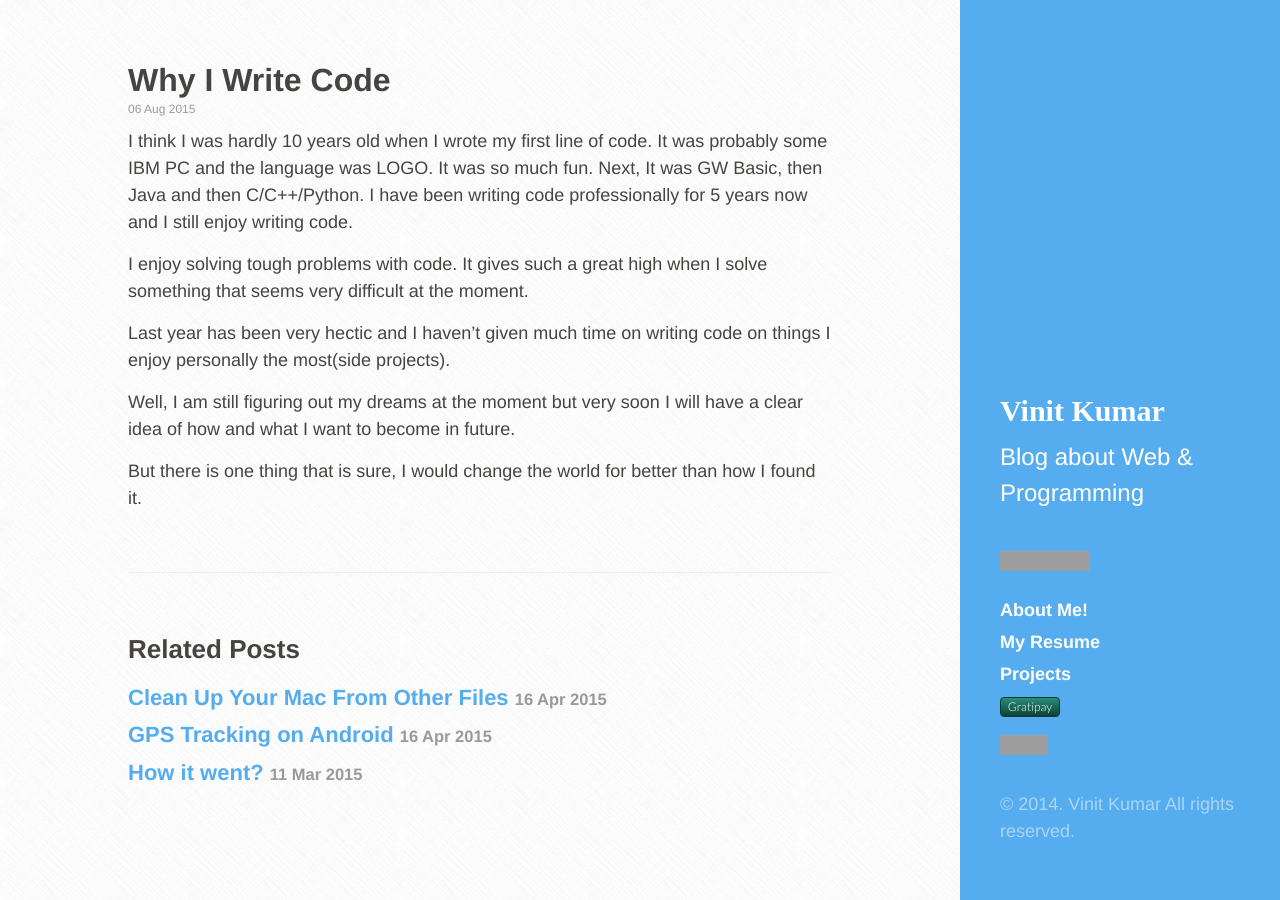
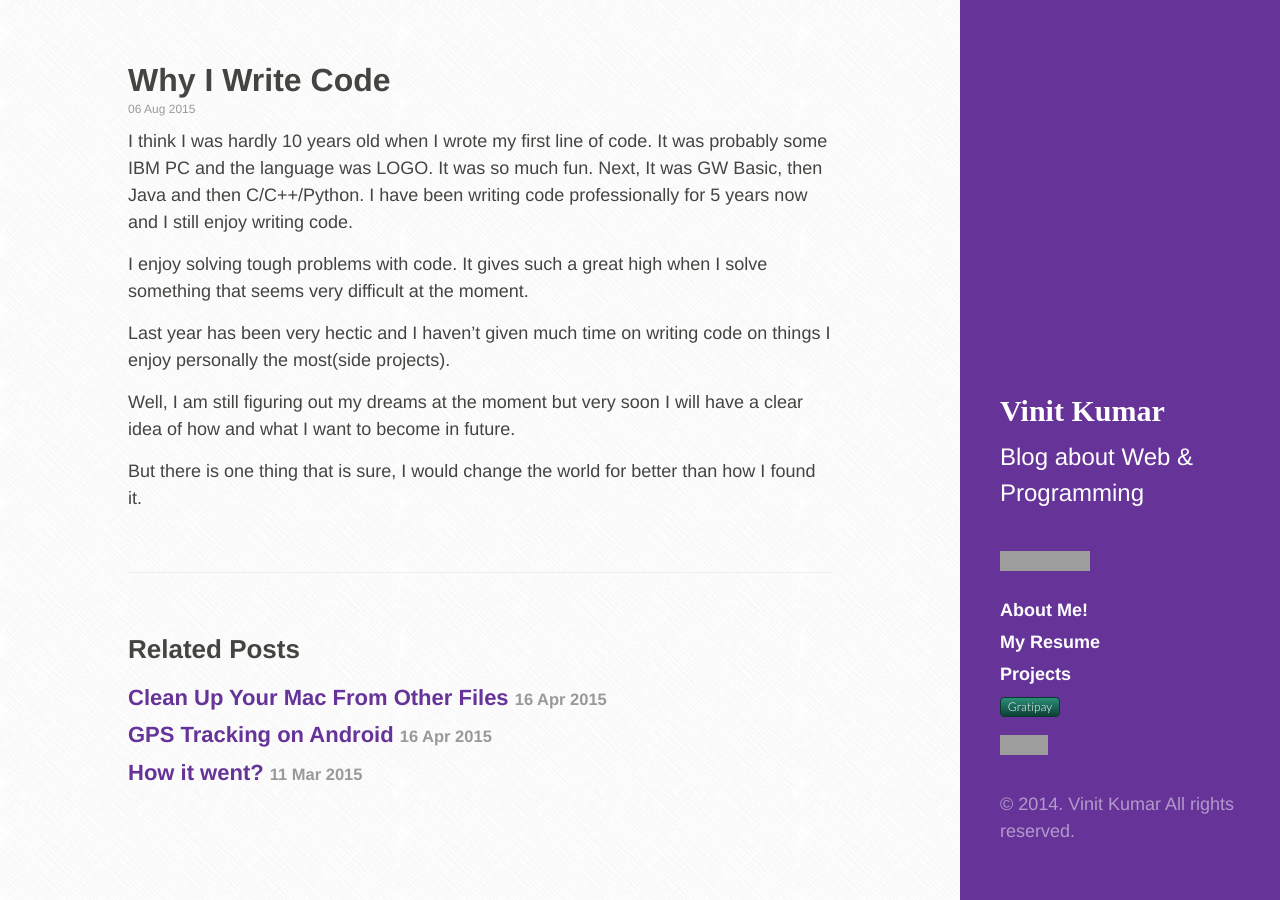
Before and after one commit to vinitkumar/vinitkumar.github.com, a Jekyll site: the page built from _posts/2015-08-06-Why-I-Write-Code.md, in a window 1280 px wide. Built offline with Jekyll 4.4.1, drawn with Linux system fonts in a browser that asks for light colours; Markdown is read by kramdown in place of the engine named in the settings; grey boxes are pictures that could not be loaded.

Commit message:
change the color

```diff
--- a/public/css/hyde.css
+++ b/public/css/hyde.css
@@ -476,11 +476,11 @@ background-size: 60px 178px; } }
 }
 
 .theme-base-08 .masthead {
-  background-color: #55acee;
+  background-color: rebeccapurple;
 }
 .theme-base-08 .container a,
 .theme-base-08 .related-posts li a:hover {
-  color: #55acee;
+  color: rebeccapurple;
 }
 
 /* Orange */
```
Also changed, not shown: public/css/hyde.min.css.
